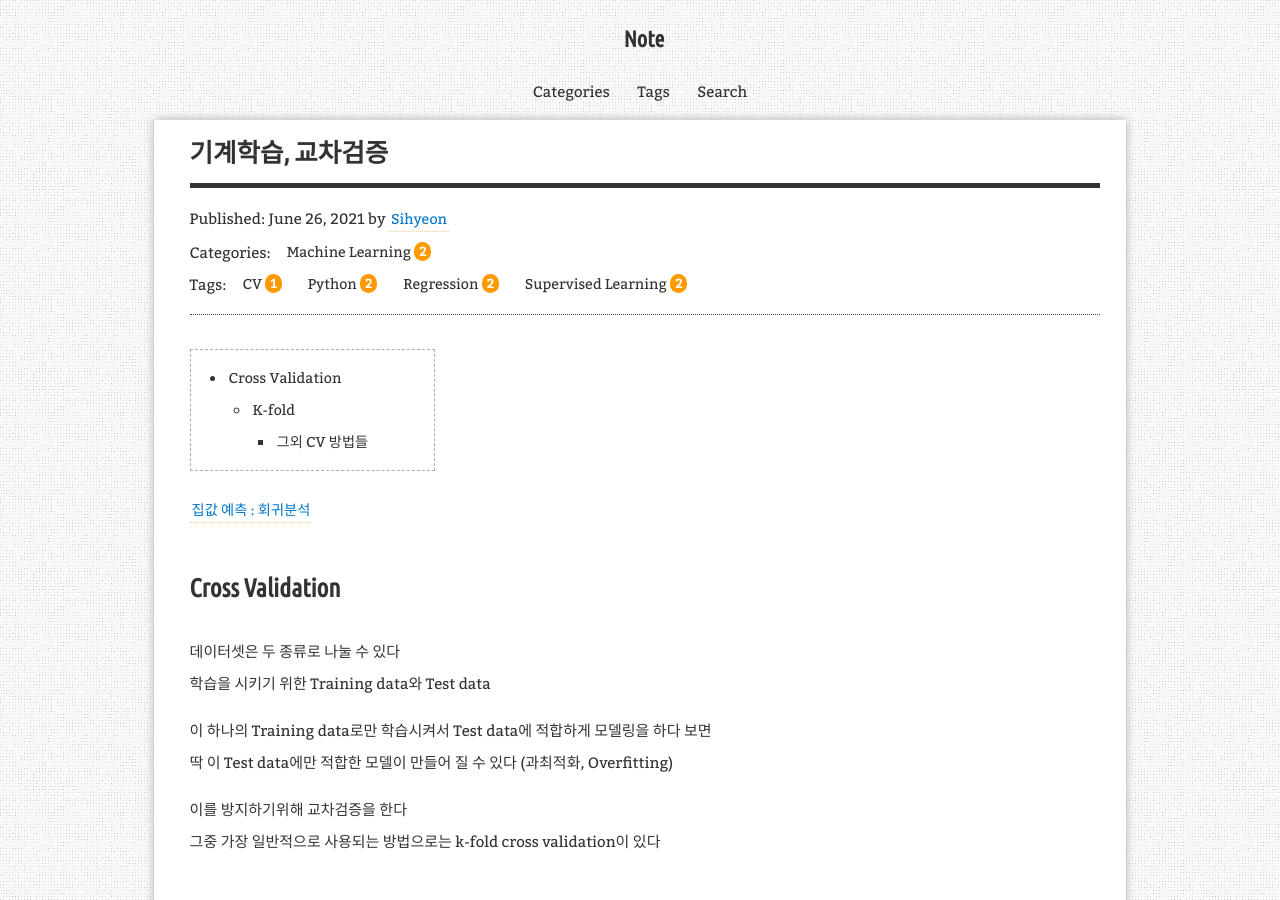
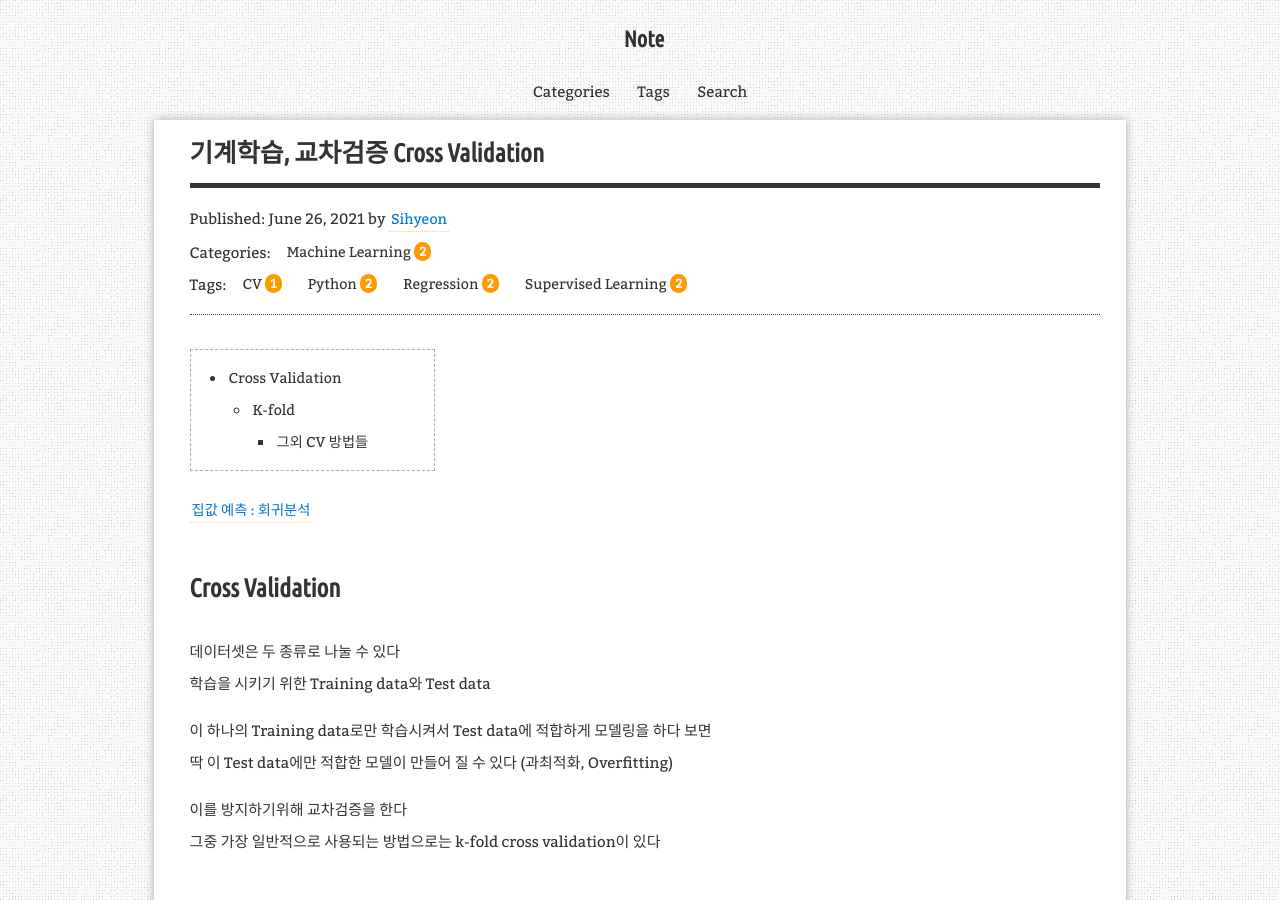
Before and after one commit to aristohyun/aristohyun.github.io, a Jekyll site: the page built from _posts/2021-06-26-Cross-Validate.md, in a window 1280 px wide and 900 px high. Built offline with Jekyll 4.4.1, drawn with Linux system fonts in a browser that asks for light colours; comment, search, counter and statistics services are not loaded.

Commit message:
Update 2021-06-26-Cross-Validate.md

```diff
--- a/_posts/2021-06-26-Cross-Validate.md
+++ b/_posts/2021-06-26-Cross-Validate.md
@@ -1,7 +1,7 @@
 ---
 layout: post
-title: "기계학습, 교차검증"
-description: "교차검증"
+title: "기계학습, 교차검증 Cross Validation"
+description: "교차검증, Cross Validation"
 categories: [Machine Learning]
 tags: [Supervised Learning, Python, Regression, CV]
 use_math: true
```
